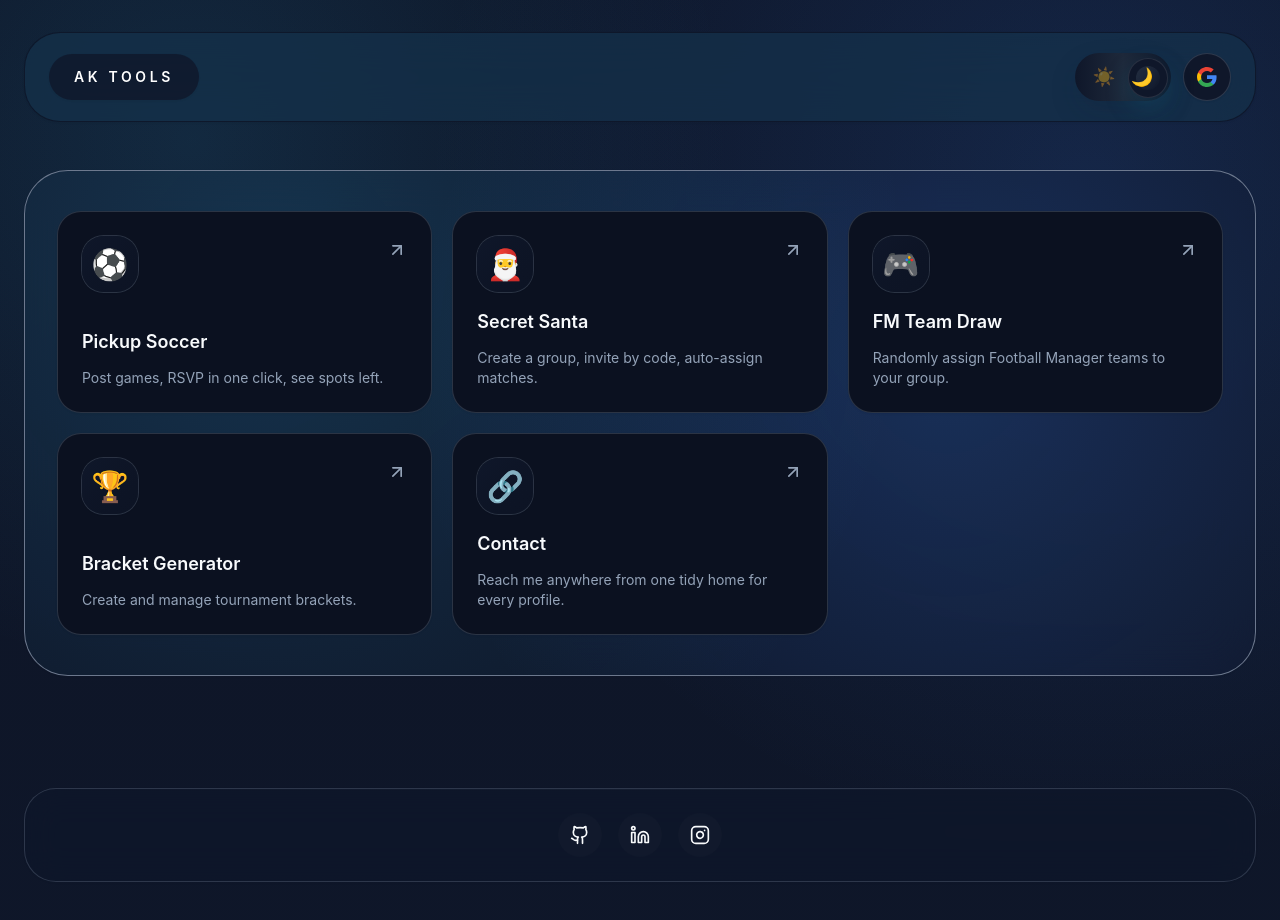
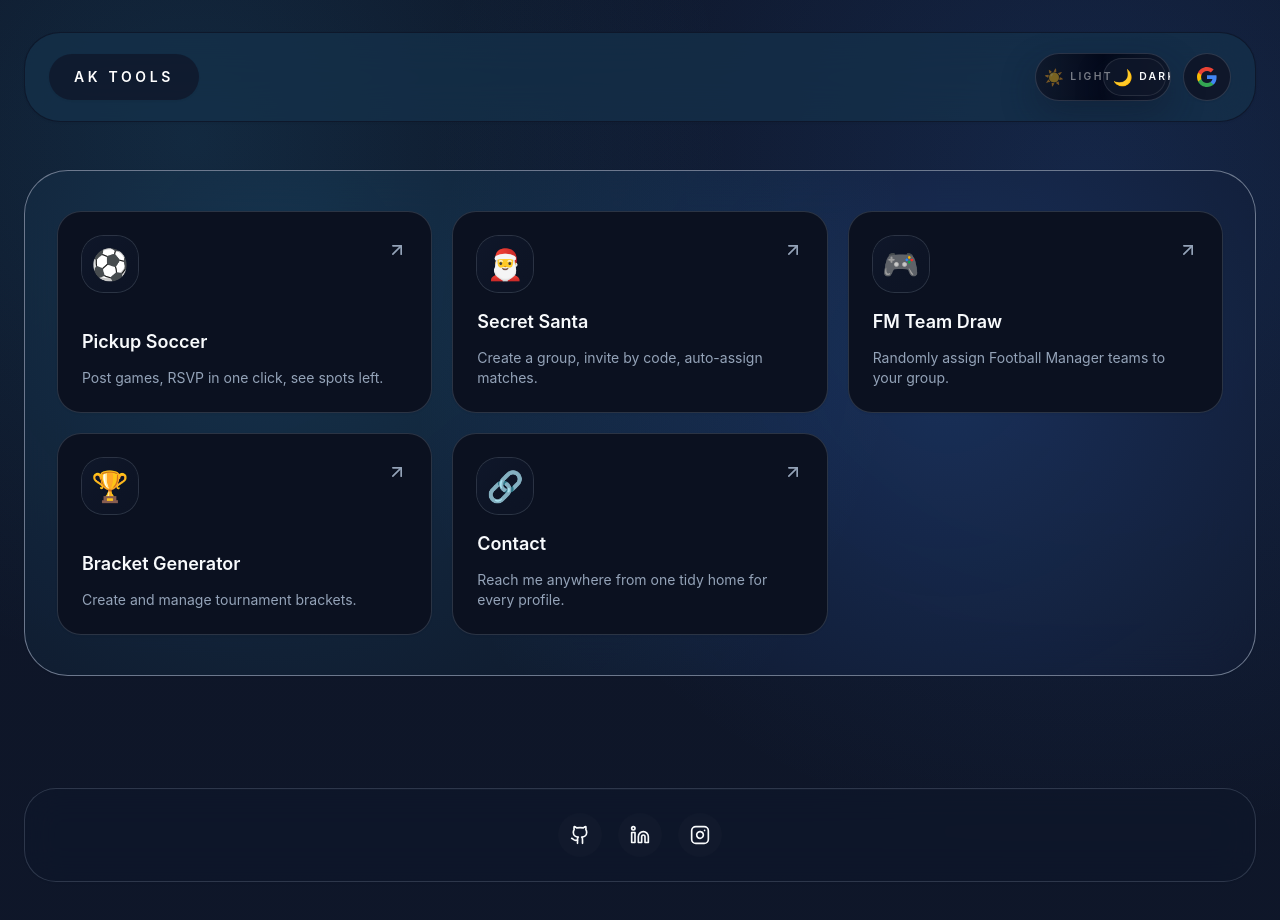
Before and after one commit to amerkovacevic/amerkovacevic.com, a React (Vite) app: page / in a window 1280 px wide. Shown: the top 920 px of the page. Built offline with nearby package versions, Linux system fonts and the light colour scheme; no server answers.

Commit message:
feat: restyle theme toggle

```diff
--- a/src/shared/components/theme-toggle.tsx
+++ b/src/shared/components/theme-toggle.tsx
@@ -13,7 +13,7 @@ export function ThemeToggle({ className }: { className?: string }) {
     return (
       <div
         className={cn(
-          "h-8 w-16 animate-pulse rounded-brand-full bg-border-light",
+          "h-12 w-[8.5rem] animate-pulse rounded-full bg-border-light/70",
           className
         )}
         aria-hidden
@@ -31,43 +31,54 @@ export function ThemeToggle({ className }: { className?: string }) {
       aria-checked={isDark}
       aria-label={isDark ? "Switch to light mode" : "Switch to dark mode"}
       className={cn(
-        "relative inline-flex h-12 w-24 items-center justify-center rounded-full border border-transparent px-1 transition-all duration-500",
+        "group relative inline-flex h-12 w-[8.5rem] items-center overflow-hidden rounded-full border border-border-light/70 px-2 text-[0.65rem] font-semibold uppercase tracking-[0.22em] transition-all duration-500",
         isDark
-          ? "bg-gradient-to-r from-slate-900 via-slate-800 to-slate-900 text-slate-100"
-          : "bg-gradient-to-r from-sky-100 via-white to-sky-100 text-slate-700",
-        "shadow-[0_12px_30px_rgba(15,23,42,0.12)] focus-visible:outline focus-visible:outline-2 focus-visible:outline-offset-2 focus-visible:outline-brand-accent",
+          ? "bg-gradient-to-r from-slate-900 via-slate-950 to-slate-900 text-brand-foreground shadow-[0_14px_34px_rgba(15,23,42,0.42)] dark:border-border-dark"
+          : "bg-gradient-to-r from-white via-sky-50 to-sky-100 text-brand-strong shadow-[0_18px_40px_rgba(56,189,248,0.28)]",
+        "focus-visible:outline focus-visible:outline-2 focus-visible:outline-offset-2 focus-visible:outline-brand-accent",
         className
       )}
     >
       <span
         aria-hidden
         className={cn(
-          "pointer-events-none absolute left-2 top-1/2 z-10 flex h-10 w-10 -translate-y-1/2 items-center justify-center text-lg transition-opacity duration-500",
-          isDark ? "opacity-40" : "opacity-100"
+          "pointer-events-none absolute inset-0 opacity-80 blur-[38px] transition-opacity duration-500",
+          isDark
+            ? "bg-gradient-to-r from-brand-accent/10 via-brand/30 to-brand-accent/5"
+            : "bg-gradient-to-r from-brand/20 via-brand-accent/30 to-white/50"
         )}
-      >
-        ☀️
-      </span>
+      />
+
       <span
         aria-hidden
         className={cn(
-          "pointer-events-none absolute right-2 top-1/2 z-10 flex h-10 w-10 -translate-y-1/2 items-center justify-center text-lg transition-opacity duration-500",
-          isDark ? "opacity-100" : "opacity-40"
+          "pointer-events-none absolute inset-y-1 left-1 w-[calc(50%-0.25rem)] rounded-full border border-white/60 bg-white/90 shadow-[0_10px_26px_rgba(59,130,246,0.25)] transition-transform duration-500 ease-[cubic-bezier(0.22,1,0.36,1)] dark:border-white/10 dark:bg-slate-900/90 dark:shadow-[0_12px_28px_rgba(15,23,42,0.45)]",
+          isDark ? "translate-x-full" : "translate-x-0"
+        )}
+      />
+
+      <span
+        className={cn(
+          "relative z-10 flex flex-1 items-center justify-center gap-1 transition-colors duration-500",
+          isDark ? "text-white/45" : "text-brand-strong"
         )}
       >
-        🌙
+        <span aria-hidden className="text-base">
+          ☀️
+        </span>
+        Light
       </span>
+
       <span
-        aria-hidden
         className={cn(
-          "pointer-events-none absolute inset-y-1 left-1 flex h-10 w-10 items-center justify-center rounded-full border border-white/30 bg-white shadow-[0_10px_25px_rgba(14,116,144,0.25)] transition-transform duration-500 ease-[cubic-bezier(0.22,1,0.36,1)] dark:border-white/10 dark:bg-slate-900",
-          isDark ? "translate-x-12" : "translate-x-0"
+          "relative z-10 flex flex-1 items-center justify-center gap-1 transition-colors duration-500",
+          isDark ? "text-brand-foreground" : "text-slate-400"
         )}
       >
-        <span
-          className="pointer-events-none h-6 w-6 rounded-full bg-gradient-to-br from-sky-200/60 to-white shadow-inner dark:from-slate-700/60 dark:to-slate-900/80"
-          aria-hidden
-        />
+        <span aria-hidden className="text-base">
+          🌙
+        </span>
+        Dark
       </span>
     </button>
   );
```
